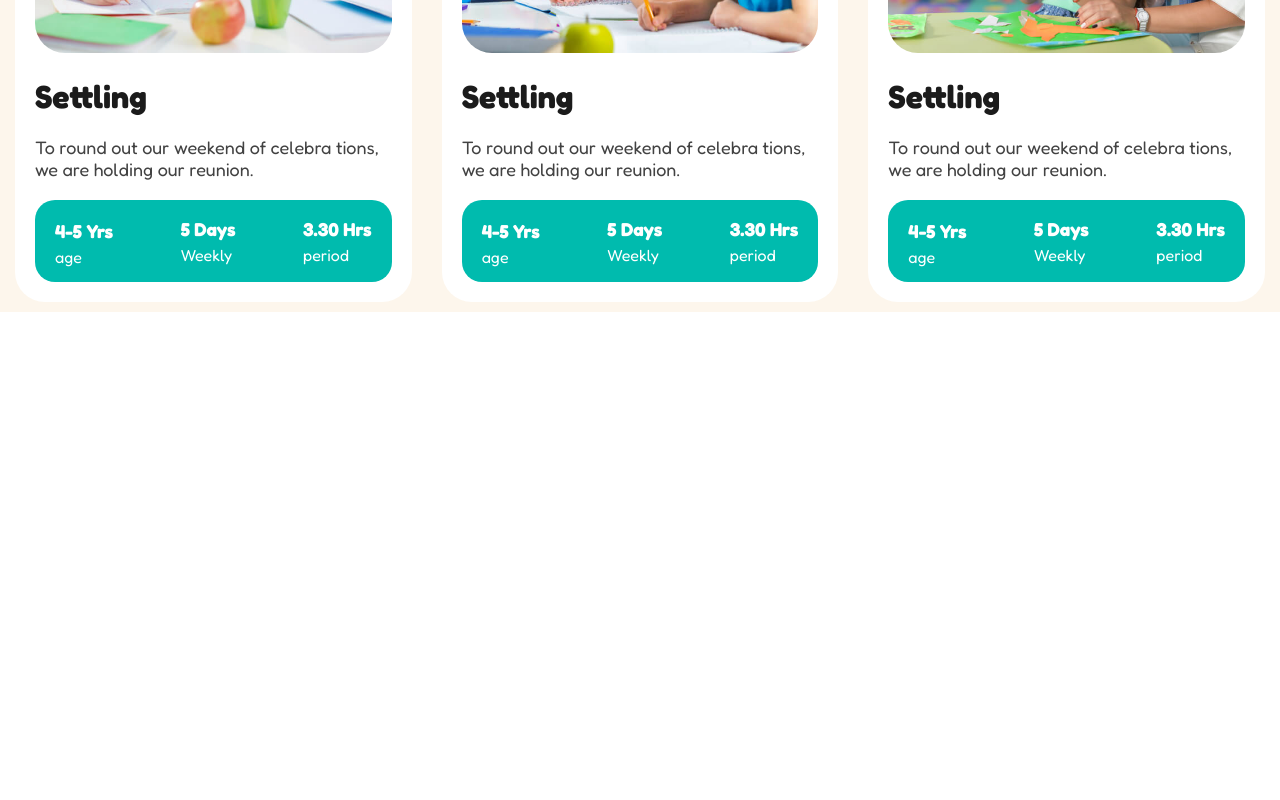
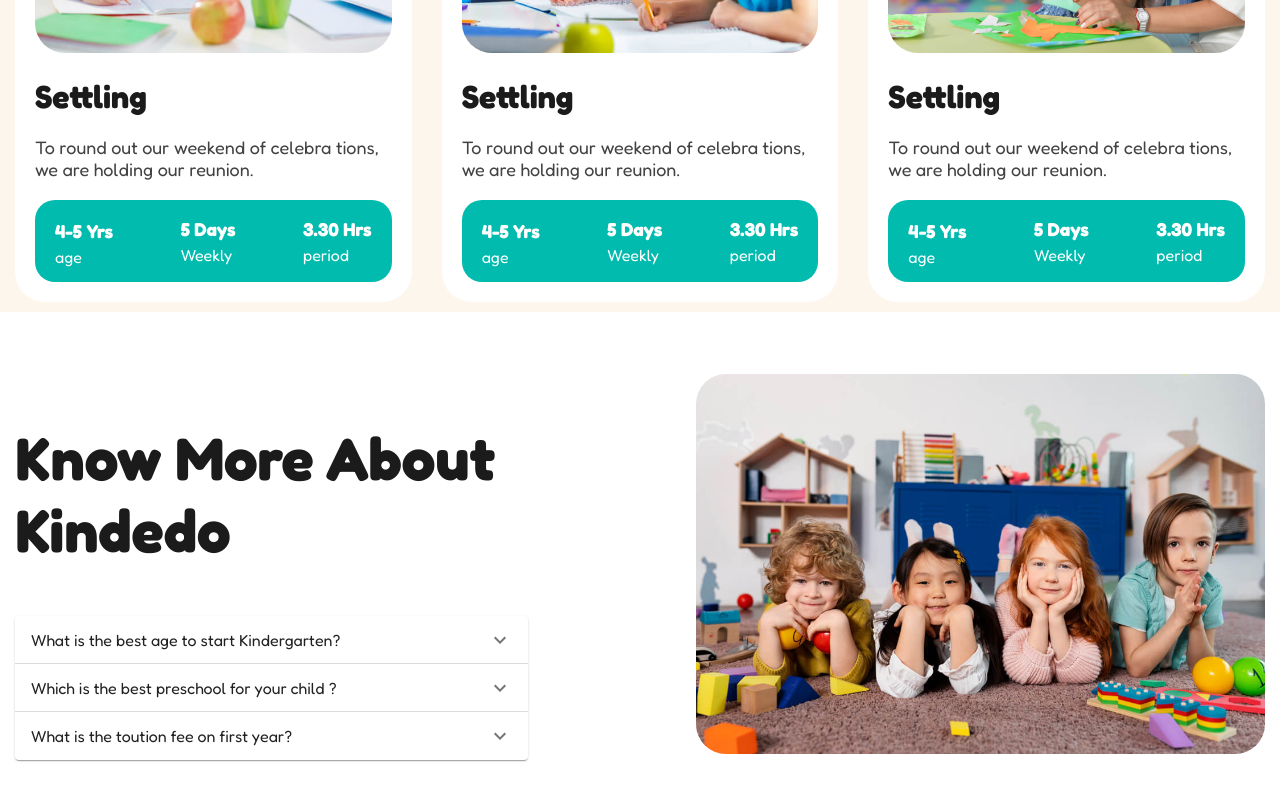
Before and after one commit to ravshanaliyev/kinde, a React (Create React App) app: page / in a window 1280 px wide. Shown: the part 2365-3165 px from the top of the page. Before the commit the page ends 2677 px from the top, so only its background shows below. Built offline with nearby package versions, Linux system fonts and the light colour scheme.

Commit message:
accordion

```diff
--- a/package.json
+++ b/package.json
@@ -3,6 +3,10 @@
   "version": "0.1.0",
   "private": true,
   "dependencies": {
+    "@emotion/react": "^11.11.3",
+    "@emotion/styled": "^11.11.0",
+    "@mui/icons-material": "^5.15.4",
+    "@mui/material": "^5.15.4",
     "@testing-library/jest-dom": "^5.17.0",
     "@testing-library/react": "^13.4.0",
     "@testing-library/user-event": "^13.5.0",
--- a/src/pages/home/Home.css
+++ b/src/pages/home/Home.css
@@ -43,7 +43,6 @@
     border-radius: 50px;
     transition: all 0.3s ease-in;
     text-decoration: none;
-
 }
 
 .header-btn:hover,
@@ -291,6 +290,37 @@
     margin: 5px 0;
 }
 
+
+/* Accordion */
+.accordion-container {
+    max-width: 1320px;
+    margin: 50px auto;
+    padding: 10px 15px;
+    display: flex;
+    justify-content: space-between;
+    gap: 40px;
+    align-items: center;
+}
+
+.accordion-title {
+    color: #1b1b1b;
+    font-size: 60px;
+}
+
+.accordion {
+    display: flex;
+    flex-direction: column;
+    align-items: center;
+    justify-content: center;
+    width: 80%;
+}
+
+
+.accordion-img img {
+    width: 100%;
+    border-radius: 30px;
+}
+
 /* Media Queries */
 @media (max-width: 768px) {
     .header-container {
@@ -409,4 +439,13 @@
         font-size: 40px;
     }
 
+    .accordion-container {
+        flex-direction: column;
+        margin: 0px auto 20px auto;
+    }
+
+    .accordion-title {
+        font-size: 40px;
+    }
+
 }
--- a/src/pages/home/Home.jsx
+++ b/src/pages/home/Home.jsx
@@ -1,5 +1,8 @@
 import React from 'react'
-import Banner from '../../assets/header.jpg'
+import Accordion from '@mui/material/Accordion';
+import AccordionSummary from '@mui/material/AccordionSummary';
+import AccordionDetails from '@mui/material/AccordionDetails';
+import ExpandMoreIcon from '@mui/icons-material/ExpandMore';
 import { Link } from 'react-router-dom'
 import { MdOutlineSportsSoccer } from 'react-icons/md'
 import Statistic from '../../assets/info.png'
@@ -7,7 +10,12 @@
 import Program1 from '../../assets/program1.jpg'
 import Program2 from '../../assets/program2.jpg'
 import Program3 from '../../assets/program3.jpg'
+import AccordionImg from '../../assets/2.jpg'
+import Banner from '../../assets/header.jpg'
+
 import './Home.css'
+
+
 const Home = () => {
     return (
         <div className='home'>
@@ -182,6 +190,57 @@
                     </div>
                 </div>
             </div>
+            <div className="home-accordion">
+                <div className="accordion-container">
+                    <div className="accordion-info">
+                        <h2 className="accordion-title">
+                            Know More
+                            About Kindedo
+                        </h2>
+                        <div className="accordion">
+                            <Accordion>
+                                <AccordionSummary
+                                    expandIcon={<ExpandMoreIcon />}
+                                    aria-controls="panel1-content"
+                                    id="panel1-header"
+                                >
+                                    What is the best age to start Kindergarten?
+                                </AccordionSummary>
+                                <AccordionDetails>
+                                    Some states and countries implement mandatory early childhood education. With such rules, many preschool and kindergarten learning centers are built.
+                                </AccordionDetails>
+                            </Accordion>
+                            <Accordion>
+                                <AccordionSummary
+                                    expandIcon={<ExpandMoreIcon />}
+                                    aria-controls="panel2-content"
+                                    id="panel2-header"
+                                >
+                                    Which is the best preschool for your child ?
+                                </AccordionSummary>
+                                <AccordionDetails>
+                                    Right after you book your party, you’ll receive an email confirming the date, time, and details about what’s included in the package you’ve selected result.
+                                </AccordionDetails>
+                            </Accordion>
+                            <Accordion >
+                                <AccordionSummary
+                                    expandIcon={<ExpandMoreIcon />}
+                                    aria-controls="panel3-content"
+                                    id="panel3-header"
+                                >
+                                    What is the toution fee on first year?
+                                </AccordionSummary>
+                                <AccordionDetails>
+                                    There will also be some fantastic outdoor entertainment, desserts and drinks, plus tours of the School for those who want to continue the celebrations.
+                                </AccordionDetails>
+                            </Accordion>
+                        </div>
+                    </div>
+                    <div className="accordion-img">
+                        <img src={AccordionImg} alt="" />
+                    </div>
+                </div>
+            </div>
         </div>
     )
 }
```
Also changed, not shown: 1 other file (tests, documents, lock files or other folders).
